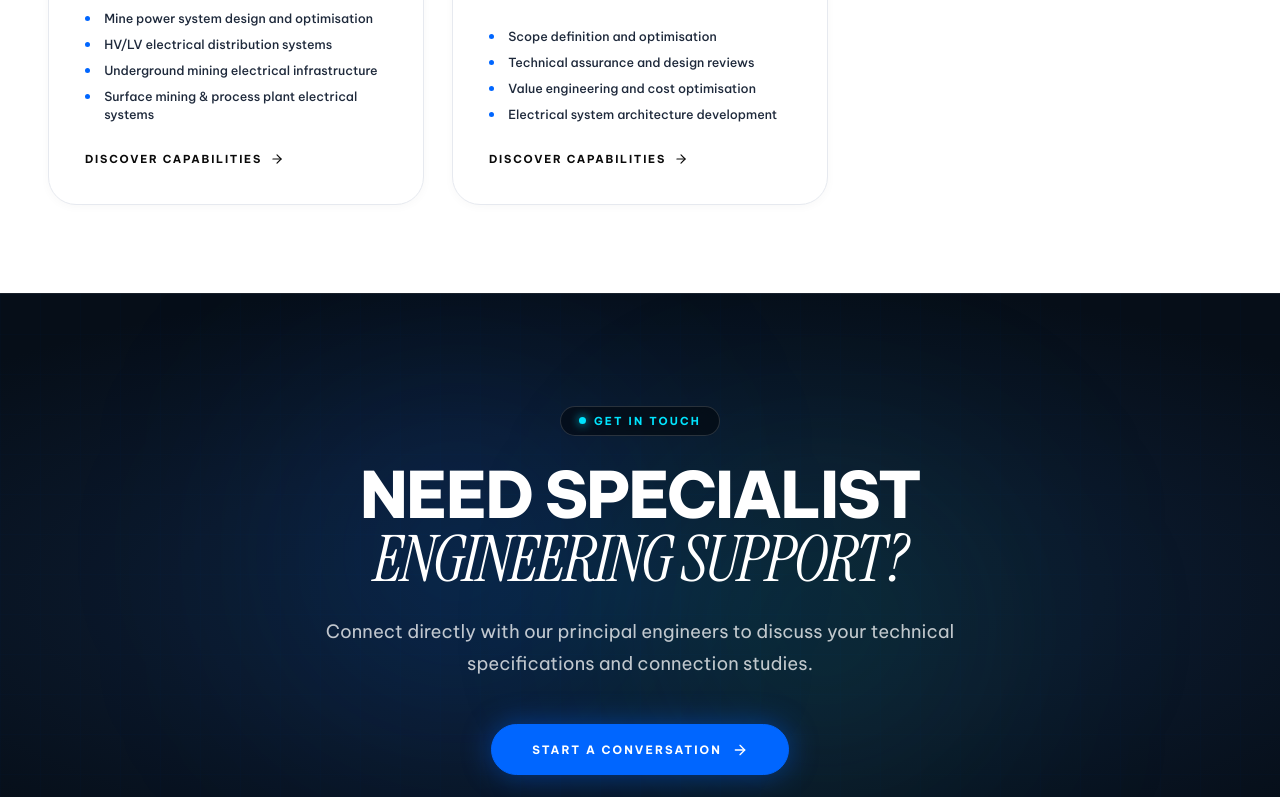
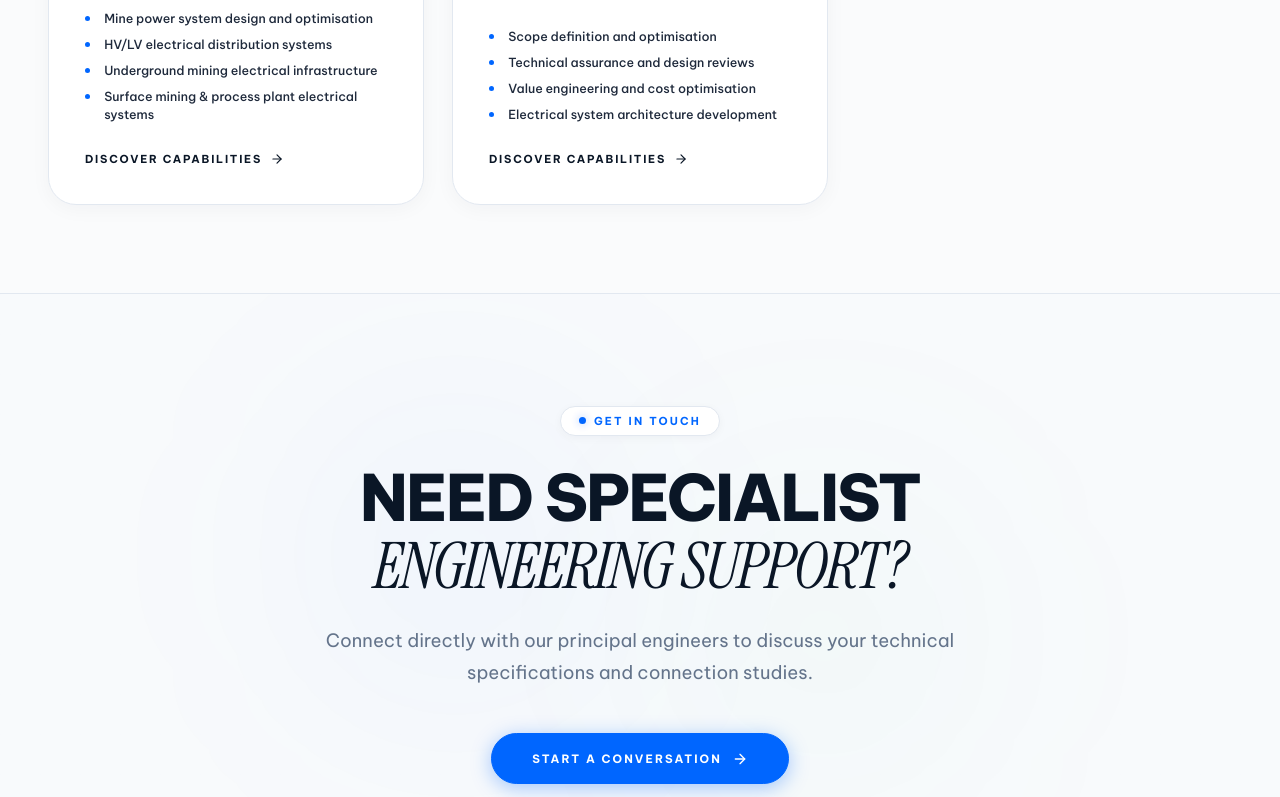
Before and after one commit to ameeshmith/PowerMittconsulting, a React (Vite) app: page /services in a window 1280 px wide. Shown: the part 2000-2797 px from the top of the page. Built offline with nearby package versions, Linux system fonts and the light colour scheme; no server answers; a web font is replaced by a local one.

Commit message:
feat(ui): update website theme to clean white and off-white modern consulting aesthetic

```diff
--- a/src/components/CTABanner/CTABanner.css
+++ b/src/components/CTABanner/CTABanner.css
@@ -1,13 +1,13 @@
 /* ============================================
-   CTABanner — Epiko Studios Statement Closing Banner
+   CTABanner — Clean Modern Statement Closing Banner
    ============================================ */
 
 .cta-banner {
   position: relative;
   padding: 7rem 0;
-  background: radial-gradient(80% 60% at 50% 50%, #0A2239 0%, #0B192C 45%, #060E18 90%);
-  border-top: 1px solid rgba(255, 255, 255, 0.08);
-  border-bottom: 1px solid rgba(255, 255, 255, 0.08);
+  background: #F8FAFC;
+  border-top: 1px solid #E2E8F0;
+  border-bottom: 1px solid #E2E8F0;
   overflow: hidden;
   text-align: center;
 }
@@ -15,7 +15,7 @@
 .cta-banner__grid {
   position: absolute;
   inset: 0;
-  opacity: 0.35;
+  opacity: 0.05;
   pointer-events: none;
 }
 
@@ -31,7 +31,7 @@
   left: 20%;
   width: 400px;
   height: 400px;
-  background: radial-gradient(circle, rgba(0, 102, 255, 0.3) 0%, transparent 70%);
+  background: radial-gradient(circle, rgba(0, 102, 255, 0.08) 0%, transparent 70%);
 }
 
 .cta-banner__glow--right {
@@ -39,7 +39,7 @@
   right: 20%;
   width: 400px;
   height: 400px;
-  background: radial-gradient(circle, rgba(16, 185, 129, 0.22) 0%, transparent 70%);
+  background: radial-gradient(circle, rgba(16, 185, 129, 0.06) 0%, transparent 70%);
 }
 
 .cta-banner__inner {
@@ -55,15 +55,15 @@
   gap: 8px;
   padding: 6px 18px;
   border-radius: var(--radius-full);
-  background: rgba(0, 0, 0, 0.45);
-  border: 1px solid rgba(255, 255, 255, 0.15);
-  backdrop-filter: blur(12px);
+  background: #FFFFFF;
+  border: 1px solid #E2E8F0;
+  box-shadow: 0 2px 8px rgba(15, 23, 42, 0.04);
   font-family: var(--font-body);
   font-size: 11px;
   font-weight: 700;
   letter-spacing: 0.2em;
   text-transform: uppercase;
-  color: #00E5FF;
+  color: #0066FF;
   margin-bottom: 1.75rem;
 }
 
@@ -71,17 +71,17 @@
   width: 7px;
   height: 7px;
   border-radius: 50%;
-  background: #00E5FF;
-  box-shadow: 0 0 10px #00E5FF;
+  background: #0066FF;
+  box-shadow: 0 0 10px rgba(0, 102, 255, 0.4);
   animation: epikoPulse 2s cubic-bezier(0.4, 0, 0.6, 1) infinite;
 }
 
 .cta-banner__title {
   font-family: var(--font-heading);
-  font-size: clamp(2.4rem, 5vw, 4.4rem);
+  font-size: clamp(2.4rem, 5vw, 4.2rem);
   font-weight: 800;
-  color: #FFFFFF;
-  line-height: 0.98;
+  color: #0A1626;
+  line-height: 1.05;
   margin-bottom: 1.5rem;
   letter-spacing: -0.03em;
   text-transform: uppercase;
@@ -90,7 +90,7 @@
 .cta-banner__subtitle {
   font-family: var(--font-body);
   font-size: clamp(1rem, 1.8vw, 1.15rem);
-  color: rgba(255, 255, 255, 0.75);
+  color: #64748B;
   line-height: 1.75;
   margin-bottom: 2.75rem;
   max-width: 720px;
@@ -112,16 +112,16 @@
   letter-spacing: 0.18em;
   text-transform: uppercase;
   text-decoration: none;
-  box-shadow: 0 0 30px rgba(0, 102, 255, 0.45);
+  box-shadow: 0 4px 20px rgba(0, 102, 255, 0.35);
   transition: all 0.3s var(--ease-out);
   border: 1px solid #0066FF;
 }
 
 .cta-banner__btn:hover {
-  background: #1A75FF;
-  border-color: #1A75FF;
+  background: #0052CC;
+  border-color: #0052CC;
   transform: translateY(-2px);
-  box-shadow: 0 0 45px rgba(0, 102, 255, 0.7);
+  box-shadow: 0 8px 30px rgba(0, 102, 255, 0.5);
 }
 
 .cta-banner__btn-arrow {
--- a/src/components/ServiceCard/ServiceCard.css
+++ b/src/components/ServiceCard/ServiceCard.css
@@ -1,32 +1,33 @@
 /* ============================================
-   ServiceCard Component — Epiko Studios Rounded-3xl Card
+   ServiceCard Component — Clean White Card
+   LumiWise Inspired Consulting Aesthetic
    ============================================ */
 
 .service-card {
   display: flex;
   flex-direction: column;
   background: #FFFFFF;
-  border: 1px solid #E6E9EF;
+  border: 1px solid #E2E8F0;
   border-radius: var(--radius-2xl);
   padding: 2.25rem;
   text-decoration: none;
   transition: all 0.35s cubic-bezier(0.16, 1, 0.3, 1);
   position: relative;
-  box-shadow: 0 2px 10px rgba(10, 10, 10, 0.03);
+  box-shadow: 0 4px 20px rgba(15, 23, 42, 0.04);
   height: 100%;
 }
 
 /* Blue Card Hover */
 .service-card--blue:hover {
   border-color: #0066FF;
-  box-shadow: 0 20px 40px -10px rgba(0, 102, 255, 0.14), 0 4px 12px rgba(11, 25, 44, 0.04);
+  box-shadow: 0 16px 36px -4px rgba(0, 102, 255, 0.12), 0 4px 12px rgba(15, 23, 42, 0.04);
   transform: translateY(-5px);
 }
 
 /* Green Card Hover */
 .service-card--green:hover {
   border-color: #10B981;
-  box-shadow: 0 20px 40px -10px rgba(16, 185, 129, 0.14), 0 4px 12px rgba(11, 25, 44, 0.04);
+  box-shadow: 0 16px 36px -4px rgba(16, 185, 129, 0.12), 0 4px 12px rgba(15, 23, 42, 0.04);
   transform: translateY(-5px);
 }
 
@@ -49,7 +50,7 @@
 
 .service-card__icon-wrap--blue {
   background: #EFF6FF;
-  border: 1px solid rgba(0, 102, 255, 0.2);
+  border: 1px solid rgba(0, 102, 255, 0.15);
   color: #0066FF;
 }
 
@@ -57,19 +58,21 @@
   background: #0066FF;
   color: #FFFFFF;
   border-color: #0066FF;
+  box-shadow: 0 4px 15px rgba(0, 102, 255, 0.35);
   transform: scale(1.06);
 }
 
 .service-card__icon-wrap--green {
   background: #ECFDF5;
-  border: 1px solid rgba(16, 185, 129, 0.22);
-  color: #059669;
+  border: 1px solid rgba(16, 185, 129, 0.2);
+  color: #10B981;
 }
 
 .service-card--green:hover .service-card__icon-wrap--green {
   background: #10B981;
   color: #FFFFFF;
   border-color: #10B981;
+  box-shadow: 0 4px 15px rgba(16, 185, 129, 0.35);
   transform: scale(1.06);
 }
 
@@ -90,7 +93,7 @@
   font-family: var(--font-heading);
   font-size: 1.25rem;
   font-weight: 700;
-  color: #0A0A0A;
+  color: #0A1626;
   margin-bottom: 0.75rem;
   line-height: 1.2;
   text-transform: uppercase;
@@ -109,7 +112,7 @@
 .service-card__desc {
   font-family: var(--font-body);
   font-size: 13.5px;
-  color: #64748B;
+  color: #475569;
   line-height: 1.65;
   margin-bottom: 1.5rem;
   flex: 1;
@@ -168,11 +171,11 @@
 }
 
 .service-card__link--blue {
-  color: #0A0A0A;
+  color: #0A1626;
 }
 
 .service-card__link--green {
-  color: #0A0A0A;
+  color: #0A1626;
 }
 
 .service-card__arrow {
--- a/src/pages/Home/Home.jsx
+++ b/src/pages/Home/Home.jsx
@@ -271,8 +271,8 @@ export default function Home() {
         </div>
       </section>
 
-      {/* === INDUSTRIES / SECTORS SECTION (Epiko Dark Executive Cards) === */}
-      <section className="section--dark home-industries">
+      {/* === INDUSTRIES / SECTORS SECTION (Executive Cards) === */}
+      <section className="home-industries">
         <div className="container">
           <SectionHeader
             label="CRITICAL SECTORS"
@@ -282,7 +282,6 @@ export default function Home() {
               </>
             }
             subtitle="Delivering specialised power system studies, design verification, and grid integration for demanding resources, utilities, and infrastructure."
-            light
           />
 
           <div className="home-industries__grid">
--- a/src/styles/global.css
+++ b/src/styles/global.css
@@ -12,7 +12,9 @@
 @tailwind utilities;
 
 /* ── Reset & Typography Engine ── */
-*, *::before, *::after {
+*,
+*::before,
+*::after {
   margin: 0;
   padding: 0;
   box-sizing: border-box;
@@ -53,7 +55,12 @@ body {
 }
 
 /* ── Headings ── */
-h1, h2, h3, h4, h5, h6 {
+h1,
+h2,
+h3,
+h4,
+h5,
+h6 {
   font-family: var(--font-heading);
   font-weight: 700;
   line-height: var(--leading-tight);
@@ -61,12 +68,29 @@ h1, h2, h3, h4, h5, h6 {
   letter-spacing: -0.02em;
 }
 
-h1 { font-size: clamp(2.4rem, 5vw, 3.8rem); }
-h2 { font-size: clamp(1.8rem, 3.6vw, 2.75rem); }
-h3 { font-size: clamp(1.25rem, 2.2vw, 1.65rem); }
-h4 { font-size: var(--text-lg); }
-h5 { font-size: var(--text-md); }
-h6 { font-size: var(--text-sm); }
+h1 {
+  font-size: clamp(2.4rem, 5vw, 3.8rem);
+}
+
+h2 {
+  font-size: clamp(1.8rem, 3.6vw, 2.75rem);
+}
+
+h3 {
+  font-size: clamp(1.25rem, 2.2vw, 1.65rem);
+}
+
+h4 {
+  font-size: var(--text-lg);
+}
+
+h5 {
+  font-size: var(--text-md);
+}
+
+h6 {
+  font-size: var(--text-sm);
+}
 
 p {
   font-family: var(--font-body);
@@ -92,7 +116,8 @@ img {
   display: block;
 }
 
-ul, ol {
+ul,
+ol {
   list-style: none;
 }
 
@@ -103,7 +128,9 @@ button {
   background: none;
 }
 
-input, textarea, select {
+input,
+textarea,
+select {
   font-family: 'Be Vietnam Pro', 'Plus Jakarta Sans', sans-serif !important;
   font-size: var(--text-base);
 }
@@ -155,6 +182,20 @@ section.section--dark p {
 
 section.section--ice {
   background-color: var(--color-surface);
+  color: var(--color-charcoal);
+}
+
+section.section--ice h1,
+section.section--ice h2,
+section.section--ice h3,
+section.section--ice h4,
+section.section--ice h5,
+section.section--ice h6 {
+  color: var(--color-midnight);
+}
+
+section.section--ice p {
+  color: var(--color-steel);
 }
 
 section.section--navy {
@@ -312,6 +353,7 @@ section.section--navy p {
 .label--green {
   color: var(--color-green);
 }
+
 .label--green::before {
   background-color: var(--color-green);
 }
@@ -325,8 +367,13 @@ section.section--navy p {
   margin-bottom: var(--space-5);
 }
 
-.text-center { text-align: center; }
-.text-left   { text-align: left; }
+.text-center {
+  text-align: center;
+}
+
+.text-left {
+  text-align: left;
+}
 
 /* ── Eternal-style Blueprint Grid & Coordinate Architecture ── */
 .grid_bg {
@@ -376,8 +423,8 @@ section.section--navy p {
   display: inline-flex;
   align-items: center;
   gap: 10px;
-  background: rgba(6, 14, 24, 0.65);
-  border: 1px solid rgba(255, 255, 255, 0.12);
+  background: rgba(255, 255, 255, 0.95);
+  border: 1px solid #E2E8F0;
   backdrop-filter: blur(14px);
   -webkit-backdrop-filter: blur(14px);
   border-radius: var(--radius-full);
@@ -387,23 +434,23 @@ section.section--navy p {
   font-weight: 700;
   letter-spacing: 0.18em;
   text-transform: uppercase;
-  color: rgba(255, 255, 255, 0.85);
-  box-shadow: 0 4px 20px rgba(0, 0, 0, 0.25);
+  color: #1E293B;
+  box-shadow: 0 2px 12px rgba(15, 23, 42, 0.05);
 }
 
 .epiko-status-dot {
   width: 8px;
   height: 8px;
   border-radius: 50%;
-  background: #00E5FF;
-  box-shadow: 0 0 10px #00E5FF, 0 0 20px rgba(0, 229, 255, 0.4);
+  background: #0066FF;
+  box-shadow: 0 0 10px rgba(0, 102, 255, 0.4);
   animation: epikoPulse 2s cubic-bezier(0.4, 0, 0.6, 1) infinite;
   flex-shrink: 0;
 }
 
 .epiko-status-dot--green {
   background: #10B981;
-  box-shadow: 0 0 10px #10B981, 0 0 20px rgba(16, 185, 129, 0.4);
+  box-shadow: 0 0 10px rgba(16, 185, 129, 0.4);
 }
 
 @keyframes epikoPulse {
@@ -423,31 +470,32 @@ section.section--navy p {
   font-weight: 700;
   letter-spacing: 0.14em;
   text-transform: uppercase;
-  border: 1px solid rgba(255, 255, 255, 0.15);
-  background: rgba(255, 255, 255, 0.03);
-  color: rgba(255, 255, 255, 0.65);
+  border: 1px solid #E2E8F0;
+  background: #FFFFFF;
+  color: #475569;
   transition: all 0.25s var(--ease-out);
   cursor: pointer;
+  box-shadow: 0 1px 3px rgba(0, 0, 0, 0.02);
 }
 
 .epiko-filter-pill:hover {
   border-color: #0066FF;
-  color: #FFFFFF;
-  background: rgba(0, 102, 255, 0.1);
+  color: #0066FF;
+  background: #EFF6FF;
 }
 
 .epiko-filter-pill--active {
   background: #0066FF !important;
   border-color: #0066FF !important;
   color: #FFFFFF !important;
-  box-shadow: 0 0 20px rgba(0, 102, 255, 0.45);
+  box-shadow: 0 4px 15px rgba(0, 102, 255, 0.35);
 }
 
 .epiko-filter-pill--active-green {
   background: #10B981 !important;
   border-color: #10B981 !important;
   color: #FFFFFF !important;
-  box-shadow: 0 0 20px rgba(16, 185, 129, 0.45);
+  box-shadow: 0 4px 15px rgba(16, 185, 129, 0.35);
 }
 
 /* Epiko Signature Rounded Cards */
@@ -457,21 +505,25 @@ section.section--navy p {
   flex-direction: column;
   border-radius: var(--radius-2xl);
   overflow: hidden;
-  border: 1px solid rgba(255, 255, 255, 0.08);
-  background: rgba(255, 255, 255, 0.02);
+  border: 1px solid #E2E8F0;
+  background: #FFFFFF;
+  box-shadow: 0 4px 20px rgba(15, 23, 42, 0.04);
   transition: all 0.35s var(--ease-out);
 }
 
 .epiko-card:hover {
-  border-color: rgba(0, 102, 255, 0.45);
-  background: rgba(255, 255, 255, 0.04);
+  border-color: #0066FF;
+  background: #FFFFFF;
   transform: translateY(-4px);
-  box-shadow: 0 20px 40px -15px rgba(0, 0, 0, 0.5), 0 0 30px rgba(0, 102, 255, 0.15);
+  box-shadow: 0 16px 36px -4px rgba(0, 102, 255, 0.12), 0 4px 12px rgba(15, 23, 42, 0.04);
 }
 
 /* ── Responsive ── */
 @media (max-width: 768px) {
-  section { padding: 3.5rem 0; }
+  section {
+    padding: 3.5rem 0;
+  }
+
   .container {
     padding-left: 1.25rem !important;
     padding-right: 1.25rem !important;
--- a/src/styles/variables.css
+++ b/src/styles/variables.css
@@ -6,15 +6,15 @@
 @import url('https://fonts.googleapis.com/css2?family=Be+Vietnam+Pro:ital,wght@0,200;0,300;0,400;0,500;0,600;0,700;0,800;0,900;1,300;1,400;1,600;1,700&family=Plus+Jakarta+Sans:ital,wght@0,300;0,400;0,500;0,600;0,700;0,800;1,400;1,600&display=swap');
 
 :root {
-  /* ── Canvas / Surfaces ── */
+  /* ── Canvas / Surfaces (White to Off-White Modern Consulting Theme) ── */
   --color-white:          #FFFFFF;
-  --color-body-bg:        #FFFFFF;
+  --color-body-bg:        #FAFBFC;
   --color-card-bg:        #FFFFFF;
-  --color-surface:        #F8FAFC;
-  --color-surface-hover:  #F1F5F9;
+  --color-surface:        #F1F5F9;
+  --color-surface-hover:  #E2E8F0;
 
-  /* ── Primary Deep Midnight Navy ── */
-  --color-midnight:       #0A0A0A;
+  /* ── Deep Navy & Charcoal Typography ── */
+  --color-midnight:       #0A1626;
   --color-deep-navy:      #0B192C;
   --color-navy-dark:      #060E18;
   --color-navy-surface:   #11233B;
@@ -24,31 +24,31 @@
   /* ── Electric Power Blue (Electrical / Grid / Industrial) ── */
   --color-blue:           #0066FF;
   --color-blue-hover:     #0052CC;
-  --color-blue-light:     #EBF4FF;
-  --color-blue-glow:      rgba(0, 102, 255, 0.25);
+  --color-blue-light:     #EFF6FF;
+  --color-blue-glow:      rgba(0, 102, 255, 0.18);
   --color-power-blue:     #0066FF;
 
   /* ── Sustainable Energy Green (Renewables / Decarbonisation / Transition) ── */
   --color-green:          #10B981;
   --color-green-dark:     #059669;
   --color-green-light:    #ECFDF5;
-  --color-green-glow:     rgba(16, 185, 129, 0.25);
+  --color-green-glow:     rgba(16, 185, 129, 0.18);
   --color-emerald:        #10B981;
   --color-emerald-hover:  #059669;
 
   /* ── Primary Accent ── */
   --color-accent:         #0066FF;
   --color-accent-hover:   #0052CC;
-  --color-accent-light:   #EBF4FF;
-  --color-accent-glow:    rgba(0, 102, 255, 0.25);
+  --color-accent-light:   #EFF6FF;
+  --color-accent-glow:    rgba(0, 102, 255, 0.18);
 
   /* ── Neutrals & Borders ── */
   --color-ice:            #F8FAFC;
   --color-slate-light:    #F1F5F9;
   --color-steel:          #475569;
   --color-steel-light:    #64748B;
-  --color-border:         #E6E9EF;
-  --color-border-dark:    rgba(255, 255, 255, 0.12);
+  --color-border:         #E2E8F0;
+  --color-border-dark:    #CBD5E1;
 
   /* ── Button Tokens ── */
   --color-btn-primary-bg: #0066FF;
@@ -56,98 +56,108 @@
   --color-btn-primary-text: #FFFFFF;
 
   /* ── Dual Blue & Green Gradients ── */
-  --gradient-hero:        linear-gradient(160deg, #060E18 0%, #0B192C 55%, #0A2239 100%);
-  --gradient-dark:        linear-gradient(160deg, #060E18 0%, #0B192C 55%, #0A2239 100%);
+  --gradient-hero:        linear-gradient(160deg, #0A1626 0%, #0B192C 60%, #102A43 100%);
+  --gradient-dark:        linear-gradient(160deg, #0A1626 0%, #0B192C 60%, #102A43 100%);
   --gradient-energy:      linear-gradient(135deg, #0066FF 0%, #10B981 100%);
   --gradient-card:        linear-gradient(180deg, #FFFFFF 0%, #F8FAFC 100%);
 
   /* ── Overlays ── */
-  --color-overlay:        rgba(11, 25, 44, 0.85);
-  --color-overlay-heavy:  rgba(6, 14, 24, 0.94);
-  --color-overlay-light:  rgba(11, 25, 44, 0.55);
+  --color-overlay: rgba(11, 25, 44, 0.85);
+  --color-overlay-heavy: rgba(6, 14, 24, 0.94);
+  --color-overlay-light: rgba(11, 25, 44, 0.55);
 
   /* ── Typography (Be Vietnam Pro, Plus Jakarta Sans & Instrument Serif) ── */
-  --font-heading:  'Be Vietnam Pro', 'Plus Jakarta Sans', -apple-system, BlinkMacSystemFont, sans-serif;
-  --font-display:  'Be Vietnam Pro', 'Plus Jakarta Sans', -apple-system, BlinkMacSystemFont, sans-serif;
-  --font-body:     'Be Vietnam Pro', 'Plus Jakarta Sans', -apple-system, BlinkMacSystemFont, sans-serif;
-  --font-serif:    'Instrument Serif', 'Playfair Display', Georgia, serif;
-  --font-mono:     'Plus Jakarta Sans', monospace;
+  --font-heading: 'Be Vietnam Pro', 'Plus Jakarta Sans', -apple-system, BlinkMacSystemFont, sans-serif;
+  --font-display: 'Be Vietnam Pro', 'Plus Jakarta Sans', -apple-system, BlinkMacSystemFont, sans-serif;
+  --font-body: 'Be Vietnam Pro', 'Plus Jakarta Sans', -apple-system, BlinkMacSystemFont, sans-serif;
+  --font-serif: 'Instrument Serif', 'Playfair Display', Georgia, serif;
+  --font-mono: 'Plus Jakarta Sans', monospace;
 
   /* ── Typography Scale ── */
-  --text-xs:    0.75rem;   /* 12px */
-  --text-sm:    0.875rem;  /* 14px */
-  --text-base:  1rem;      /* 16px */
-  --text-md:    1.125rem;  /* 18px */
-  --text-lg:    1.25rem;   /* 20px */
-  --text-xl:    1.5rem;    /* 24px */
-  --text-2xl:   1.875rem;  /* 30px */
-  --text-3xl:   2.25rem;   /* 36px */
-  --text-4xl:   3rem;      /* 48px */
-  --text-5xl:   3.75rem;   /* 60px */
+  --text-xs: 0.75rem;
+  /* 12px */
+  --text-sm: 0.875rem;
+  /* 14px */
+  --text-base: 1rem;
+  /* 16px */
+  --text-md: 1.125rem;
+  /* 18px */
+  --text-lg: 1.25rem;
+  /* 20px */
+  --text-xl: 1.5rem;
+  /* 24px */
+  --text-2xl: 1.875rem;
+  /* 30px */
+  --text-3xl: 2.25rem;
+  /* 36px */
+  --text-4xl: 3rem;
+  /* 48px */
+  --text-5xl: 3.75rem;
+  /* 60px */
 
   /* ── Font Weights ── */
-  --weight-light:     300;
-  --weight-normal:    400;
-  --weight-medium:    500;
-  --weight-semibold:  600;
-  --weight-bold:      700;
+  --weight-light: 300;
+  --weight-normal: 400;
+  --weight-medium: 500;
+  --weight-semibold: 600;
+  --weight-bold: 700;
   --weight-extrabold: 800;
 
   /* ── Line Heights ── */
-  --leading-none:    1;
-  --leading-tight:   1.15;
-  --leading-snug:    1.375;
-  --leading-normal:  1.5;
+  --leading-none: 1;
+  --leading-tight: 1.15;
+  --leading-snug: 1.375;
+  --leading-normal: 1.5;
   --leading-relaxed: 1.625;
-  --leading-loose:   2;
+  --leading-loose: 2;
 
   /* ── Spacing ── */
-  --space-1:   0.25rem;
-  --space-2:   0.5rem;
-  --space-3:   0.75rem;
-  --space-4:   1rem;
-  --space-5:   1.25rem;
-  --space-6:   1.5rem;
-  --space-8:   2rem;
-  --space-10:  2.5rem;
-  --space-12:  3rem;
-  --space-16:  4rem;
-  --space-20:  5rem;
-  --space-24:  6rem;
-  --space-32:  8rem;
+  --space-1: 0.25rem;
+  --space-2: 0.5rem;
+  --space-3: 0.75rem;
+  --space-4: 1rem;
+  --space-5: 1.25rem;
+  --space-6: 1.5rem;
+  --space-8: 2rem;
+  --space-10: 2.5rem;
+  --space-12: 3rem;
+  --space-16: 4rem;
+  --space-20: 5rem;
+  --space-24: 6rem;
+  --space-32: 8rem;
 
   /* ── Layout ── */
-  --container-max:    1280px;
-  --container-wide:   1440px;
+  --container-max: 1280px;
+  --container-wide: 1440px;
   --container-narrow: 840px;
-  --nav-height:       78px;
+  --nav-height: 78px;
 
   /* ── Radii ── */
-  --radius-sm:  6px;
-  --radius-md:  10px;
-  --radius-lg:  16px;
-  --radius-xl:  24px;
+  --radius-sm: 6px;
+  --radius-md: 10px;
+  --radius-lg: 16px;
+  --radius-xl: 24px;
   --radius-2xl: 28px;
   --radius-3xl: 32px;
   --radius-full: 9999px;
 
   /* ── Shadows ── */
-  --shadow-sm:    0 1px 2px 0 rgba(0, 0, 0, 0.04);
-  --shadow-md:    0 4px 16px -2px rgba(11, 25, 44, 0.06), 0 2px 6px -1px rgba(11, 25, 44, 0.03);
-  --shadow-lg:    0 16px 36px -4px rgba(11, 25, 44, 0.08), 0 4px 12px -2px rgba(11, 25, 44, 0.04);
-  --shadow-card:  0 2px 10px rgba(11, 25, 44, 0.04);
+  --shadow-sm: 0 1px 2px 0 rgba(0, 0, 0, 0.04);
+  --shadow-md: 0 4px 16px -2px rgba(11, 25, 44, 0.06), 0 2px 6px -1px rgba(11, 25, 44, 0.03);
+  --shadow-lg: 0 16px 36px -4px rgba(11, 25, 44, 0.08), 0 4px 12px -2px rgba(11, 25, 44, 0.04);
+  --shadow-card: 0 2px 10px rgba(11, 25, 44, 0.04);
   --shadow-card-hover: 0 16px 36px -4px rgba(0, 102, 255, 0.14), 0 4px 12px rgba(11, 25, 44, 0.06);
 
   /* ── Transitions ── */
-  --ease-out:      cubic-bezier(0.16, 1, 0.3, 1);
-  --duration-fast:  150ms;
-  --duration-base:  220ms;
-  --duration-slow:  350ms;
+  --ease-out: cubic-bezier(0.16, 1, 0.3, 1);
+  --duration-fast: 150ms;
+  --duration-base: 220ms;
+  --duration-slow: 350ms;
 
   /* ── Z-Index ── */
-  --z-dropdown:   100;
-  --z-sticky:     200;
-  --z-nav:        500;
-  --z-overlay:    900;
-  --z-modal:      1000;
+  --z-dropdown: 100;
+  --z-sticky: 200;
+  --z-nav: 500;
+  --z-overlay: 900;
+  --z-modal: 1000;
 }
```
Also changed, not shown: src/components/Hero/Hero.css (+28 -17 lines), src/components/IndustryCard/IndustryCard.css (+15 -12 lines), src/components/Navbar/Navbar.css (+52 -16 lines), src/components/ProjectCard/ProjectCard.css (+10 -9 lines), src/pages/About/About.css (+16 -12 lines), src/pages/Contact/Contact.css (+16 -15 lines), src/pages/Home/Home.css (+17 -17 lines).
